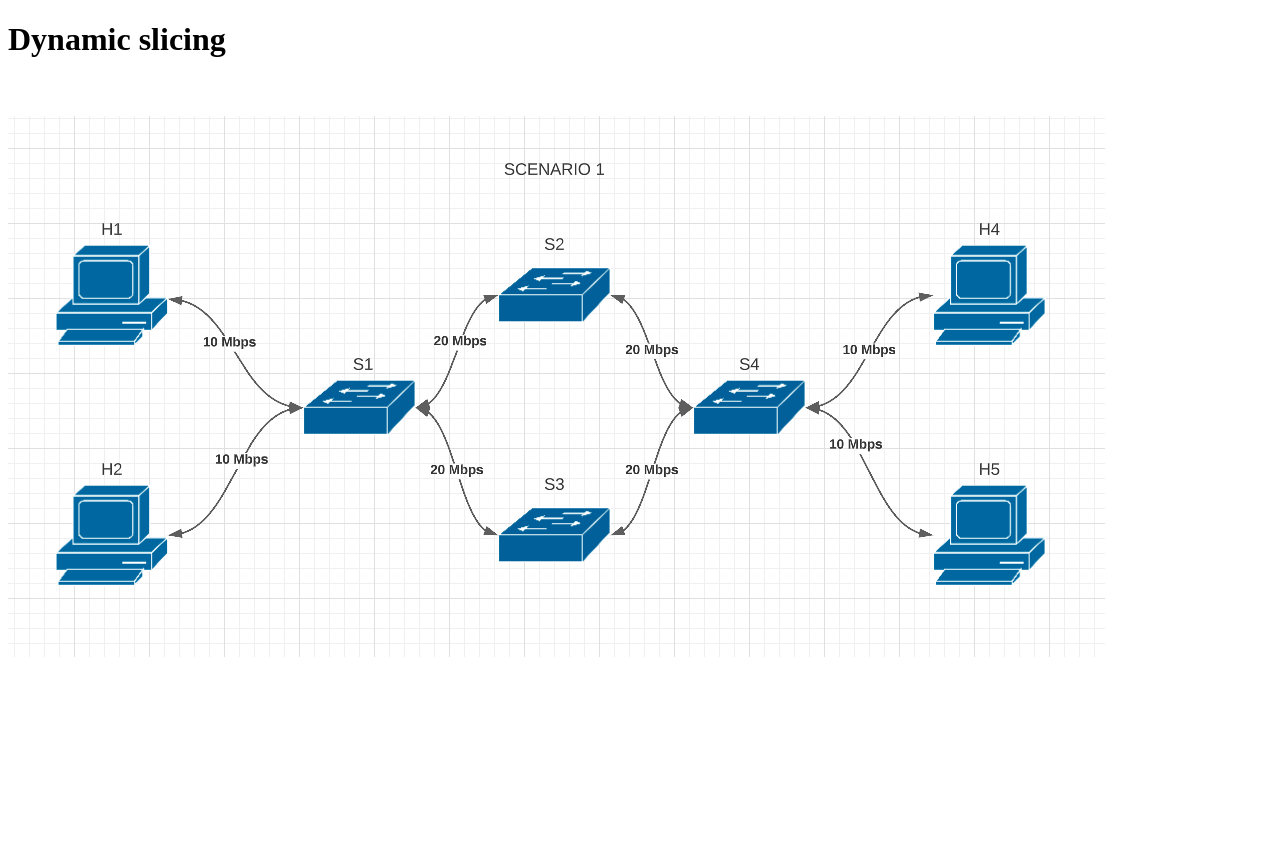
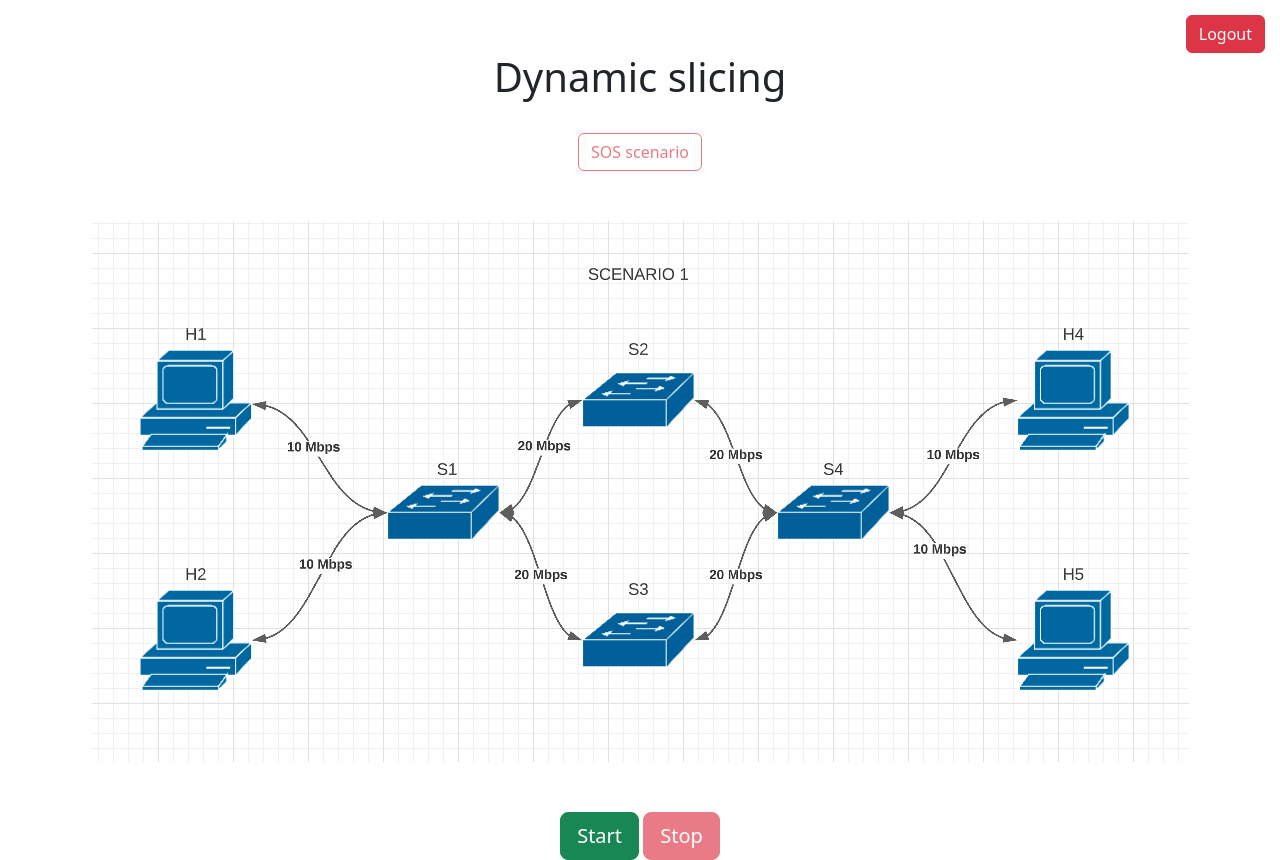
Before and after one commit to Saaam1607/Dynamic-Slicing-and-Visualization-through-WebApp, a website: page webApp/public/home.html in a window 1280 px wide. Before the commit the page ends 800 px from the top, so only its background shows below. Drawn offline with nearby package versions, Linux system fonts and the light colour scheme.

Commit message:
working on webApp front-end

```diff
--- a/webApp/public/home.html
+++ b/webApp/public/home.html
@@ -4,14 +4,29 @@
     <meta charset="UTF-8">
     <meta http-equiv="X-UA-Compatible" content="IE=edge">
     <meta name="viewport" content="width=device-width, initial-scale=1.0">
+    <link href="https://cdn.jsdelivr.net/npm/bootstrap@5.3.0-alpha1/dist/css/bootstrap.min.css" rel="stylesheet" integrity="sha384-GLhlTQ8iRABdZLl6O3oVMWSktQOp6b7In1Zl3/Jr59b6EGGoI1aFkw7cmDA6j6gD" crossorigin="anonymous">
+    <link rel="stylesheet" type="text/css" href="homeStyle.css" />
+    <link rel="icon" type="image/x-icon" href="images/favicon.ico"/>
     <title>Dynamic slicing</title>
+
+    <div id="btnLogout">
+        <button type="button" class="btn btn-danger" onclick="logout()">Logout</button>
+    </div>
+
     <div>
         <h1>Dynamic slicing</h1>
+        <br>
+        <input type="checkbox" class="btn-check" name="options-outlined" id="danger-outlined" onclick="sosScenario()" autocomplete="off" disabled>
+        <label class="btn btn-outline-danger" for="danger-outlined">SOS scenario</label>
+        <br>
+        <img src="images/scenario1.png" alt="An example image" id="topology">
+        <br>
+        <button type="button" class="btn btn-success btn-lg" id="startNetwork" onclick="startNetwork()">Start</button>
+        <button type="button" class="btn btn-danger btn-lg" id="stopNetwork" onclick="stopNetwork()" disabled>Stop</button>
     </div>
-    <br><br>
-    <img src="scenario1.png" alt="An example image">
 </head>
 <body>
-
+    <script src="https://cdn.jsdelivr.net/npm/bootstrap@5.3.0-alpha1/dist/js/bootstrap.bundle.min.js" integrity="sha384-w76AqPfDkMBDXo30jS1Sgez6pr3x5MlQ1ZAGC+nuZB+EYdgRZgiwxhTBTkF7CXvN" crossorigin="anonymous"></script>
+    <script src="script.js"></script>
 </body>
 </html>
--- /dev/null
+++ b/webApp/public/homeStyle.css
@@ -0,0 +1,19 @@
+div {
+    text-align: center;
+}
+
+.form-check-input {
+    display: block;
+    margin: 50px auto;
+    width: 200px;
+}
+
+img {
+    display: inline-block;
+    margin: 50px auto;
+}
+
+#btnLogout {
+    text-align: right;
+    margin: 15px 15px 0 0;
+}
--- a/webApp/public/loginStyle.css
+++ b/webApp/public/loginStyle.css
@@ -1,7 +1,7 @@
-@font-face {
+/* @font-face {
     font-family: 'customFont';
     src: url("AntipastoPro_trial.ttf");
-}
+} */
 
 body {
     margin: 0 auto 0 auto;
--- a/webApp/public/script.js
+++ b/webApp/public/script.js
@@ -1,10 +1,14 @@
 const USERNAME = 'admin';
 const PASSWORD = 'admin';
 
+// Location of topology images
+const STD_TOPOLOGY = "images/scenario1.png";
+const SOS_TOPOLOGY = "images/scenario2.png";
+
 function login(){
 
-    username = document.getElementById("Username").value;
-    password = document.getElementById("Password").value;
+    let username = document.getElementById("Username").value;
+    let password = document.getElementById("Password").value;
 
     if (username == USERNAME && password == PASSWORD){
         window.location.href = "home.html";
@@ -12,3 +16,42 @@ function login(){
         alert("Errore: Username o Password errati")
     }
 }
+
+function sosScenario(){
+    // console.log("SOS Scenario");
+
+    let img = document.getElementById("topology");
+    let imgScenario = img.src.split("/").pop();
+    // console.log(img)
+
+    // Change topology
+    let std_topology = STD_TOPOLOGY.split("/").pop();
+    if (imgScenario == std_topology)
+        img.src = SOS_TOPOLOGY;
+    else
+        img.src = STD_TOPOLOGY;
+}
+
+function startNetwork(){
+    console.log("Start Network");
+
+    document.getElementById("startNetwork").disabled = true;
+    document.getElementById("stopNetwork").disabled = false;
+    document.getElementById("danger-outlined").disabled = false; // sos button
+}
+
+function stopNetwork(){
+    console.log("Stop Network");
+
+    document.getElementById("startNetwork").disabled = false;
+    document.getElementById("stopNetwork").disabled = true;
+    document.getElementById("danger-outlined").disabled = true; // sos button
+
+    // Switch to default topology
+    document.getElementById("topology").src = STD_TOPOLOGY;
+}
+
+function logout(){
+    console.log("Logout");
+    window.location.href = "index.html";
+}
```
Also changed, not shown: webApp/package.json (added, +15 -0 lines), webApp/public/index.html (+2 -1 lines), webApp/public/images/favicon.ico (added), webApp/public/images/scenario1.png (renamed from webApp/public/scenario1.png), webApp/public/images/scenario2.png (renamed from webApp/public/scenario2.png), 1 other file.
